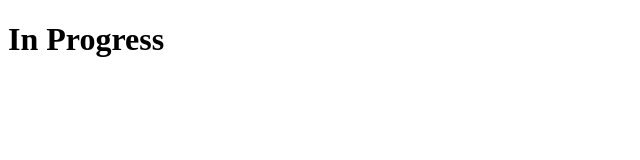
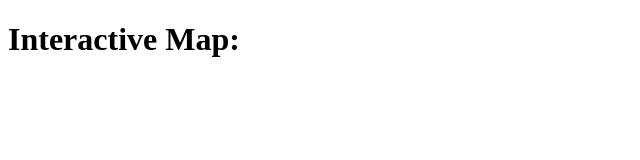
Before and after one commit to BridgeWTMorel/BridgeWTMorel.github.io, a plain HTML site: page Assignment0.html in a window 1280 px wide. Shown: the whole page, without its empty margins (0-640 px from the left). Drawn offline with Linux system fonts and the light colour scheme.

Commit message:
Update Assignment0.html

```diff
--- a/Assignment0.html
+++ b/Assignment0.html
@@ -2,10 +2,12 @@
 <html>
 	<head>
 		<meta charset="utf-8" >
-		<title>Getting to Know Me</title>
+		<title>Image Map</title>
 	</head>
 	<body>
 		<!---This is a comment-->
-		<h1>In Progress</h1>
+		<h1>Interactive Map:</h1>
+
+
 	</body>
 </html>
```
